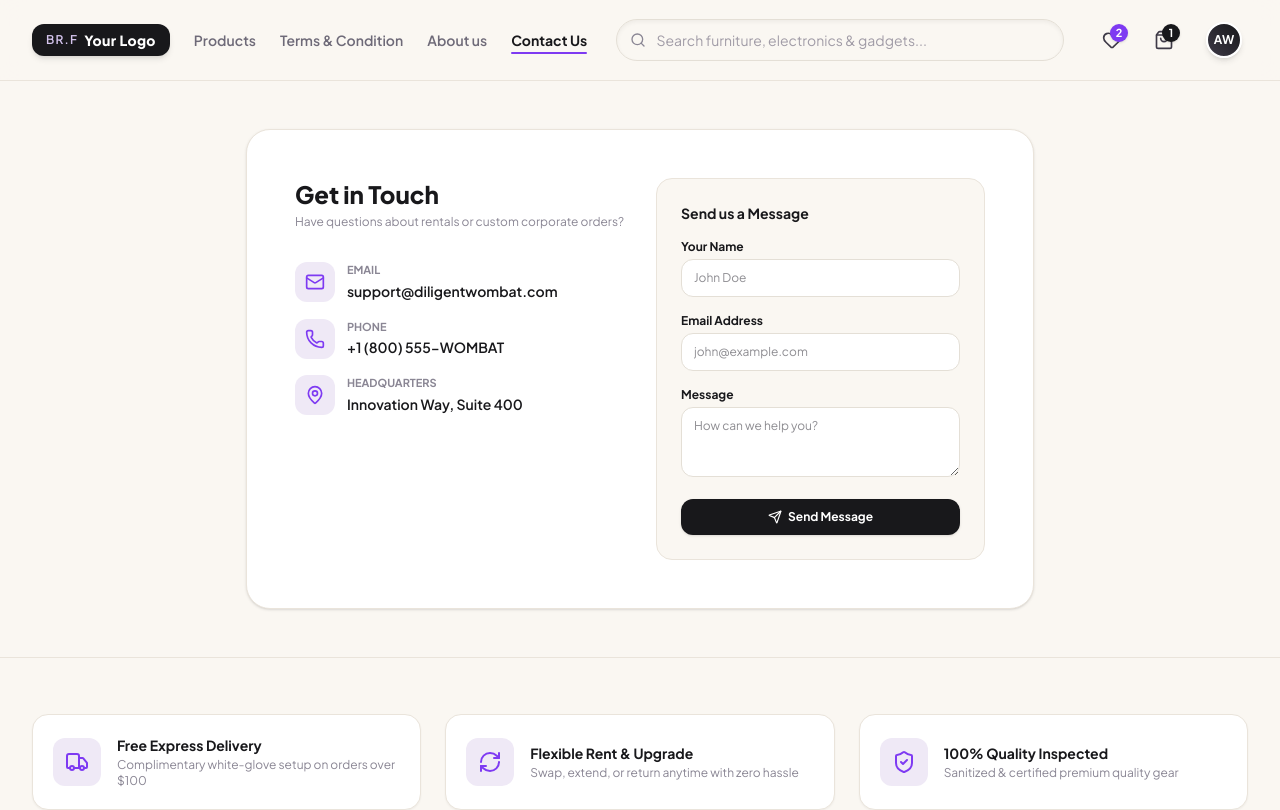
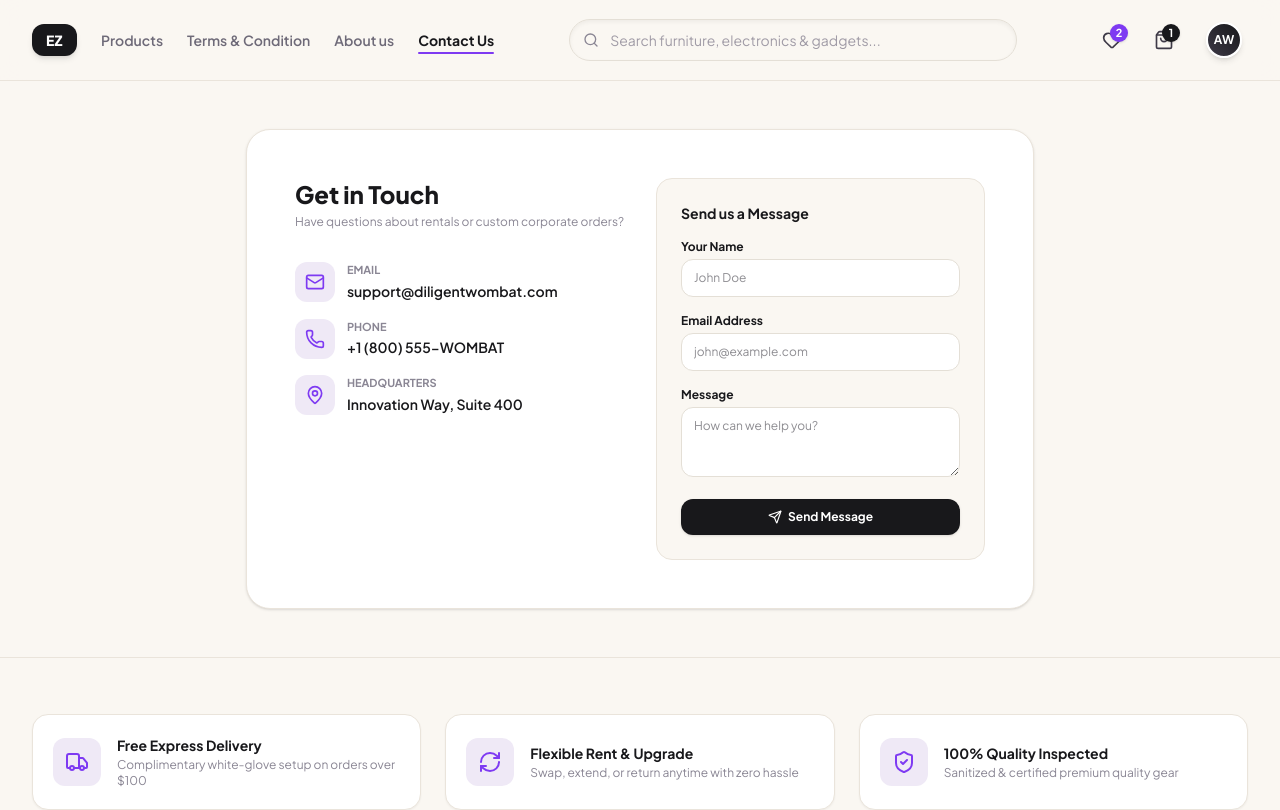
Before and after one commit to prianshumitra/odoo-final-ensemble-hackers, a React (Vite) app in the folder frontend/: page /contact in a window 1280 px wide. Shown: the top 810 px of the page. Built offline with nearby package versions, Linux system fonts and the light colour scheme.

Commit message:
fixed logo span

```diff
--- a/frontend/src/components/common/Header.tsx
+++ b/frontend/src/components/common/Header.tsx
@@ -43,8 +43,7 @@ export const Header: React.FC<HeaderProps> = ({
               className="flex items-center gap-2 group focus:outline-none"
             >
               <div className="flex items-center justify-center px-3.5 py-1.5 rounded-xl bg-[#18181B] text-white font-bold tracking-tight shadow-md group-hover:bg-[#7E3AF2] transition-colors">
-                <span className="text-xs uppercase tracking-widest text-[#D4C4ED] group-hover:text-white mr-1.5 font-semibold">BR.F</span>
-                <span className="font-extrabold text-sm tracking-wide">Your Logo</span>
+                <span className="font-extrabold text-sm tracking-wide">EZ</span>
               </div>
             </Link>
 
```
